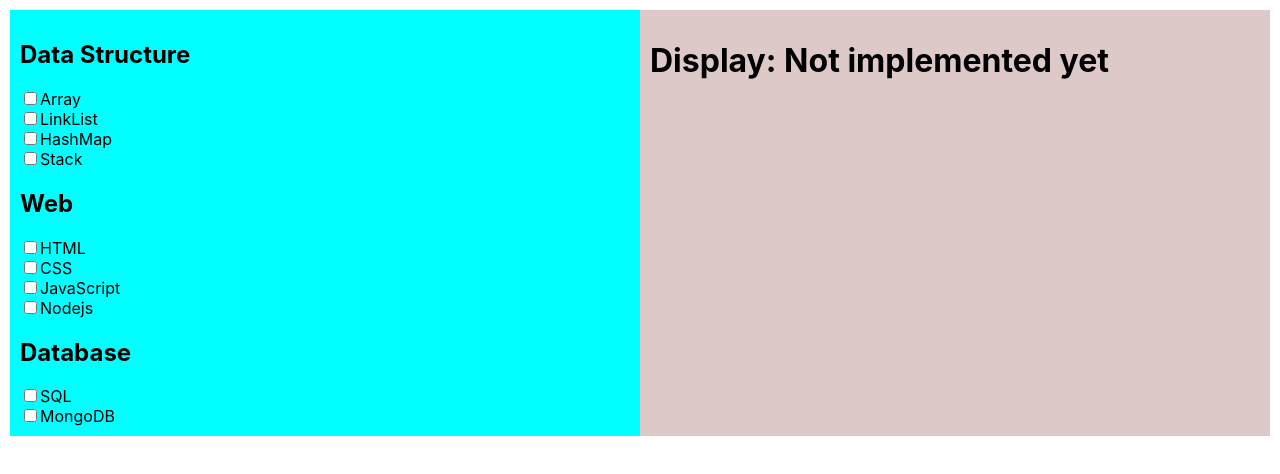
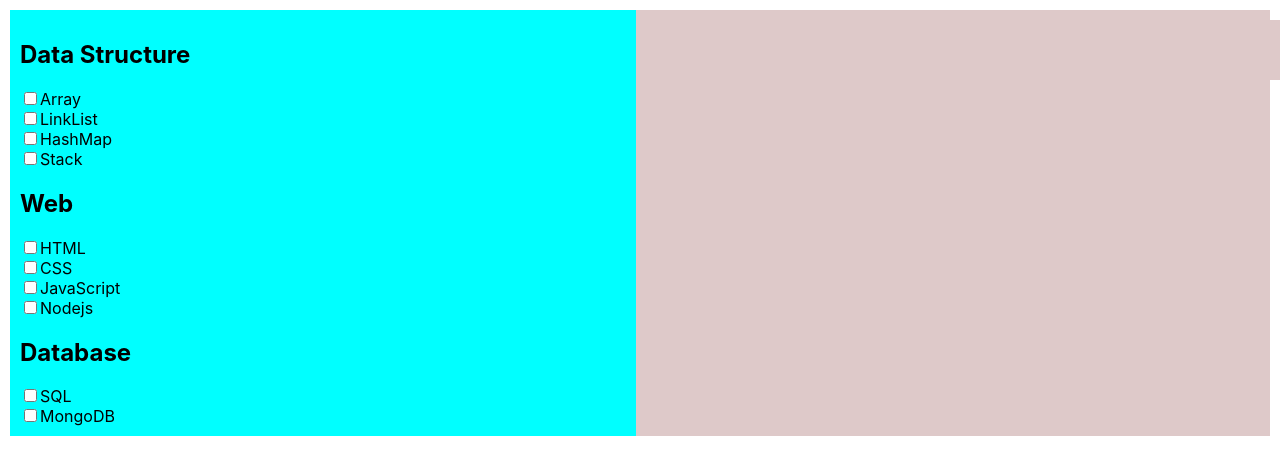
Before and after one commit to A-Ayush/Spark18-Assignment, a React (Create React App) app: page / in a window 1280 px wide. Shown: the top 474 px of the page. Built offline with nearby package versions, Linux system fonts and the light colour scheme.

Commit message:
make display section working

```diff
--- a/src/component/ListItemDisplay.js
+++ b/src/component/ListItemDisplay.js
@@ -1,13 +1,72 @@
 import React, { Component } from 'react';
+import { connect } from 'react-redux';
 
 class ListItemDisplay extends Component {
     render() {
+        // console.log("display",this.props.ds.dsDisplay);
+        const dsDisplay = this.props.ds.dsDisplay;
+        const dbDisplay = this.props.db.dbDisplay;
+        const webDisplay = this.props.web.webDisplay;
         return (
-            <div className="display-container">
-                <h1>Display: Not implemented yet</h1>
+            <div className="mycontainer">
+                <div className="display-container">
+                    {dsDisplay.length > 0 && (
+                        <ul>
+                            <span>Data Structure</span>
+                            {
+                                dsDisplay.map((data) => (
+                                    <li className="display-item">
+                                        <span className="name">{data}</span>
+                                        <i className="fa fa-times icon" aria-hidden="true"></i>
+                                    </li>
+                                ))
+                            }
+                        </ul>
+                    )}
+                </div>
+                <div className="display-container">
+                    {webDisplay.length > 0 && (
+                        <ul>
+                            <span>Web Development</span>
+                            {
+                                webDisplay.map((data) => (
+                                    <li className="display-item">
+                                        <span className="name">{data}</span>
+                                        <i className="fa fa-times icon" aria-hidden="true"></i>
+                                    </li>
+                                ))
+                            }
+                        </ul>
+                    )}
+                </div>
+                <div className="display-container">
+                    {dbDisplay.length > 0 && (
+                        <ul>
+                            <span>DataBase</span>
+                            {
+                                dbDisplay.map((data) => (
+                                    <li className="display-item">
+                                        <span className="name">{data}</span>
+                                        <i className="fa fa-times icon" aria-hidden="true"></i>
+                                    </li>
+                                ))
+                            }
+                        </ul>
+                    )}
+                </div>
+
+
+
             </div>
         );
     }
 }
 
-export default ListItemDisplay;
+function  mapStoreToProps(state){
+    return {
+        ds:state.ds,
+        db:state.db,
+        web:state.web
+    }
+}
+export default connect(mapStoreToProps)(ListItemDisplay);
--- a/src/component/ListItems.js
+++ b/src/component/ListItems.js
@@ -12,23 +12,15 @@ class listItems extends Component {
         // console.log(e.target.id);
         const type = e.target.id;
         const value = e.target.value;
-        if(type == 0){
+        if(type === '0'){
             this.props.dispatch(changeDsCheckbox(value));
-        }else if(type == 1){
+        }else if(type === '1'){
             this.props.dispatch(changeWebCheckbox(value));
         }else{
             this.props.dispatch(changeDbCheckbox(value));
         }
     }
 
-    toggleState = (obj,value) => {
-        for (var objj of obj){
-            if(objj.value == value){
-                objj.checked = !objj.checked;
-            }
-        }
-        console.log(obj);
-    }
     render() {
         const {ds,web,db} = this.props;
         console.log('Render');
--- a/src/index.css
+++ b/src/index.css
@@ -24,6 +24,11 @@ code {
   width: 48vw;
   padding: 10px;
 }
+.mycontainer{
+  background-color: #dec9c9;
+  width: 48vw;
+  padding: 10px;
+}
 .display-container{
   background-color: #dec9c9;
   display: flex;
@@ -34,3 +39,22 @@ code {
 label{
   display: block;
 }
+
+.display-item{
+  display: flex;
+  flex-direction: row;
+  justify-content: space-between;
+  background-color: grey;
+  width: 30vw;
+  padding: 5px;
+  margin-bottom: 10px;
+}
+.name{
+  display: flex;
+  flex-direction: column;
+}
+.icon{
+  display: flex;
+  flex-direction: column;
+  color: red;
+}
--- a/src/reducer/db.js
+++ b/src/reducer/db.js
@@ -4,6 +4,7 @@ import {
 } from '../actions/actionTypes';
 
 const initialState = {
+    dbDisplay: [],
     db: [{value:'SQL',checked:false,key:0,id:2},{value:'MongoDB',checked:false,key:1,id:2}]
 }
 
@@ -20,6 +21,12 @@ export default function auth(state = initialState, action){
                     obj.checked = !obj.checked;
                 }
             })
+            state.dbDisplay=[];
+            state.db.map((obj) => {
+                if(obj.checked === true){
+                    state.dbDisplay.push(obj.value);
+                }
+            })
             return { ...state };
         }
         default:
--- a/src/reducer/ds.js
+++ b/src/reducer/ds.js
@@ -4,6 +4,7 @@ import {
 } from '../actions/actionTypes';
 
 const initialState = {
+    dsDisplay: [],
     ds : [{value:'Array',checked:false, key:0,id:0},{value:'LinkList',checked:false,key:1,id:0},{value:'HashMap',checked:false,key:2,id:0},{value:'Stack',checked:false,key:3,id:0}]
 }
 export default function auth(state = initialState, action){
@@ -15,8 +16,14 @@ export default function auth(state = initialState, action){
         }
         case CHANGE_DS_CHECKBOX: {
             state.ds.map((obj) => {
-                if(obj.value == action.value){
+                if(obj.value === action.value){
                     obj.checked = !obj.checked;
+                }
+            })
+            state.dsDisplay=[];
+            state.ds.map((obj) => {
+                if(obj.checked === true){
+                    state.dsDisplay.push(obj.value);
                 }
             })
             return { ...state };
--- a/src/reducer/web.js
+++ b/src/reducer/web.js
@@ -4,6 +4,7 @@ import {
 } from '../actions/actionTypes';
 
 const initialState = {
+    webDisplay: [],
     web : [{value:'HTML',checked:false,key:0,id:1},{value:'CSS',checked:false,key:1,id:1},{value:'JavaScript',checked:false,key:2,id:1},{value:'Nodejs',checked:false,key:3,id:1}]
 }
 
@@ -20,6 +21,12 @@ export default function auth(state = initialState, action){
                     obj.checked = !obj.checked;
                 }
             })
+            state.webDisplay=[];
+            state.web.map((obj) => {
+                if(obj.checked === true){
+                    state.webDisplay.push(obj.value);
+                }
+            })
             return { ...state };
         }
         default:
```
